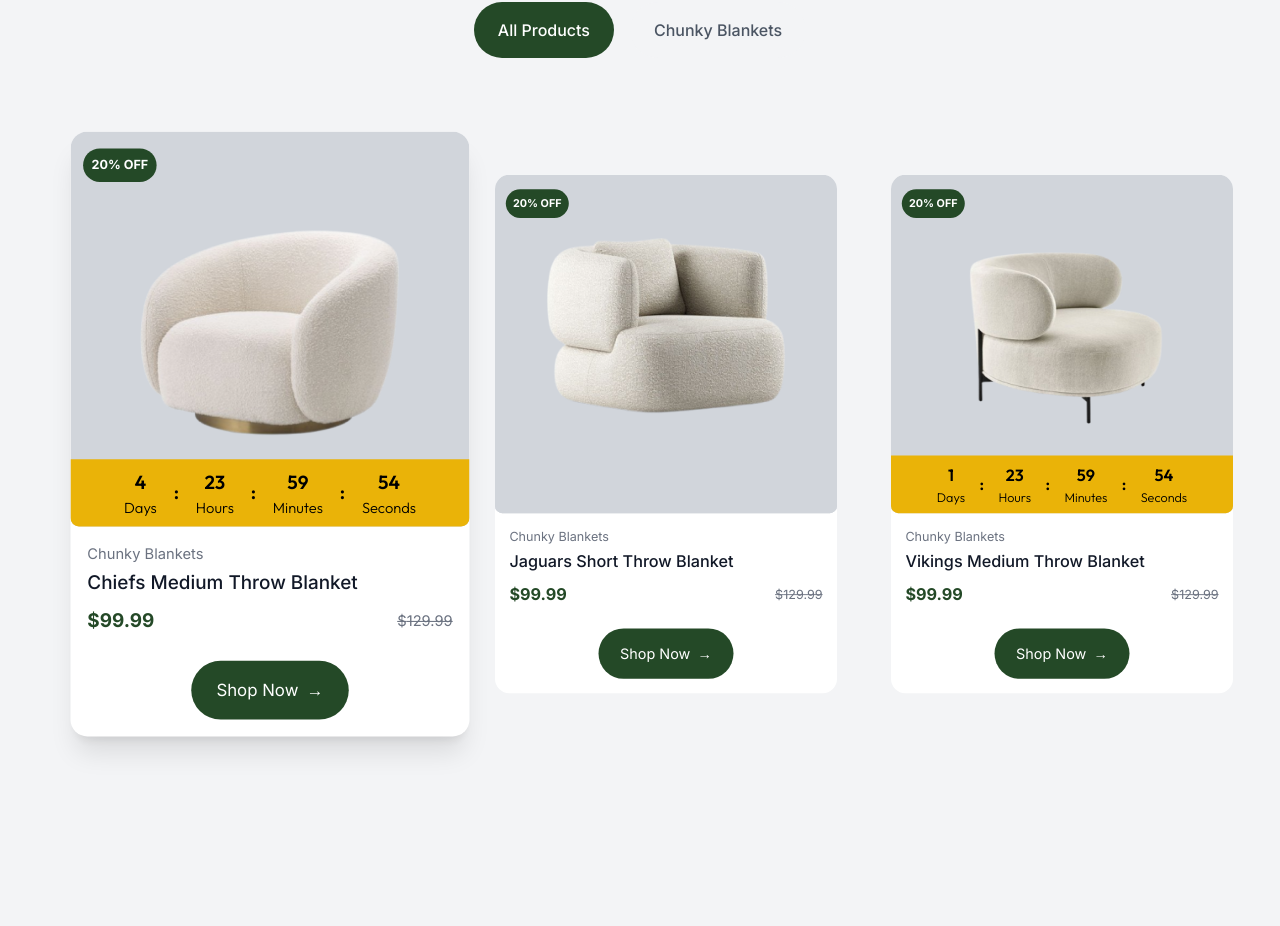
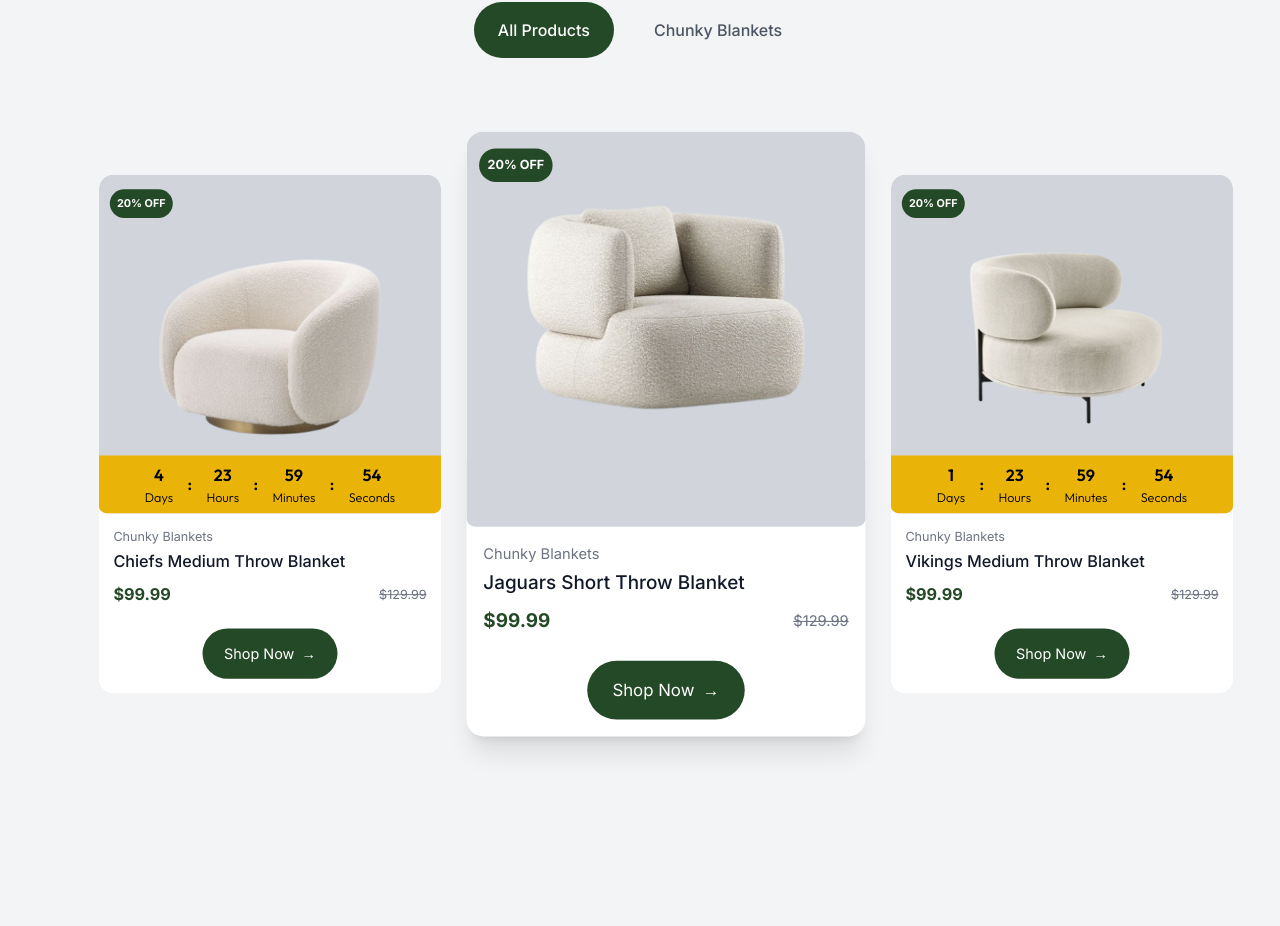
Before and after one commit to mkeloo/crafty-designz-frontend, a Next.js app: page / in a window 1280 px wide. Shown: the part 714-1640 px from the top of the page. Built offline with nearby package versions, Linux system fonts and the light colour scheme.

Commit message:
looks good so far in terms of highlighting.

```diff
--- a/components/Home/ProductCollections.tsx
+++ b/components/Home/ProductCollections.tsx
@@ -8,31 +8,47 @@ const ProductCollections = () => {
     const [activeTab, setActiveTab] = useState("All Products");
     const [highlightedIndex, setHighlightedIndex] = useState(0); // Index of the highlighted product
     const cardRefs = useRef<(HTMLDivElement | null)[]>([]); // Refs for each product card
+    const scrollContainerRef = useRef<HTMLDivElement | null>(null); // Ref for the scroll container
 
     useEffect(() => {
-        const observer = new IntersectionObserver(
-            (entries) => {
-                entries.forEach((entry) => {
-                    if (entry.isIntersecting) {
-                        const index = cardRefs.current.indexOf(entry.target as HTMLDivElement);
-                        setHighlightedIndex(index);
+        const handleScroll = () => {
+            if (!scrollContainerRef.current) return;
+
+            const container = scrollContainerRef.current;
+            const containerRect = container.getBoundingClientRect();
+            const containerCenter = containerRect.left + containerRect.width / 2;
+
+            let minDistance = Infinity;
+            let closestIndex = 0;
+
+            cardRefs.current.forEach((cardRef, index) => {
+                if (cardRef) {
+                    const cardRect = cardRef.getBoundingClientRect();
+                    const cardCenter = cardRect.left + cardRect.width / 2;
+
+                    const distance = Math.abs(containerCenter - cardCenter);
+
+                    if (distance < minDistance) {
+                        minDistance = distance;
+                        closestIndex = index;
                     }
-                });
-            },
-            {
-                root: null, // Viewport is the root
-                threshold: 0.6, // Trigger when 60% of the card is visible
-            }
-        );
+                }
+            });
 
-        cardRefs.current.forEach((ref) => {
-            if (ref) observer.observe(ref);
-        });
+            setHighlightedIndex(closestIndex);
+        };
+
+        const container = scrollContainerRef.current;
+        if (container) {
+            container.addEventListener('scroll', handleScroll);
+            // Trigger the handler to set the initial highlighted index
+            handleScroll();
+        }
 
         return () => {
-            cardRefs.current.forEach((ref) => {
-                if (ref) observer.unobserve(ref);
-            });
+            if (container) {
+                container.removeEventListener('scroll', handleScroll);
+            }
         };
     }, []);
 
@@ -54,8 +70,8 @@ const ProductCollections = () => {
                         key={tab}
                         onClick={() => setActiveTab(tab)}
                         className={`px-6 py-4 rounded-full font-medium ${activeTab === tab
-                            ? "bg-[#244927] text-white"
-                            : "bg-gray-100 text-gray-600 hover:bg-gray-200"
+                                ? "bg-[#244927] text-white"
+                                : "bg-gray-100 text-gray-600 hover:bg-gray-200"
                             }`}
                     >
                         {tab}
@@ -64,7 +80,10 @@ const ProductCollections = () => {
             </div>
 
             {/* Product Cards */}
-            <div className="mt-12 h-[90vh] overflow-x-auto scrollbar-hidden relative">
+            <div
+                className="mt-12 h-[90vh] overflow-x-auto scrollbar-hidden relative"
+                ref={scrollContainerRef}
+            >
                 {/* Add padding to ensure space for scaling */}
                 <div className="flex space-x-4 w-max mx-20 py-10">
                     {filteredProducts.map((product, index) => (
@@ -74,8 +93,8 @@ const ProductCollections = () => {
                                 cardRefs.current[index] = el; // Assign each card to its ref
                             }}
                             className={`min-w-[380px] rounded-2xl overflow-hidden relative bg-white flex flex-col transform transition-transform ${highlightedIndex === index
-                                ? "scale-105 shadow-xl z-10"
-                                : "scale-90"
+                                    ? "scale-105 shadow-xl z-10"
+                                    : "scale-90"
                                 }`}
                             style={{
                                 transition: "transform 0.3s ease-in-out",
@@ -100,7 +119,9 @@ const ProductCollections = () => {
 
                                 {/* Countdown Timer or Placeholder */}
                                 <div
-                                    className={`text-black h-16 text-center rounded-b-lg flex items-center justify-center ${product.flash_timer ? "bg-yellow-500" : "bg-gray-300"
+                                    className={`text-black h-16 text-center rounded-b-lg flex items-center justify-center ${product.flash_timer
+                                            ? "bg-yellow-500"
+                                            : "bg-gray-300"
                                         }`}
                                 >
                                     {product.flash_timer ? (
@@ -115,7 +136,9 @@ const ProductCollections = () => {
                                 {/* Product Info */}
                                 <div className="p-4 flex-1">
                                     <p className="text-sm text-gray-500">{product.category}</p>
-                                    <h3 className="text-lg font-medium text-gray-900 mt-1">{product.title}</h3>
+                                    <h3 className="text-lg font-medium text-gray-900 mt-1">
+                                        {product.title}
+                                    </h3>
                                     <div className="flex items-center justify-between mt-2">
                                         <div className="text-lg font-bold text-[#244927]">
                                             ${product.discount_price.toFixed(2)}
```
